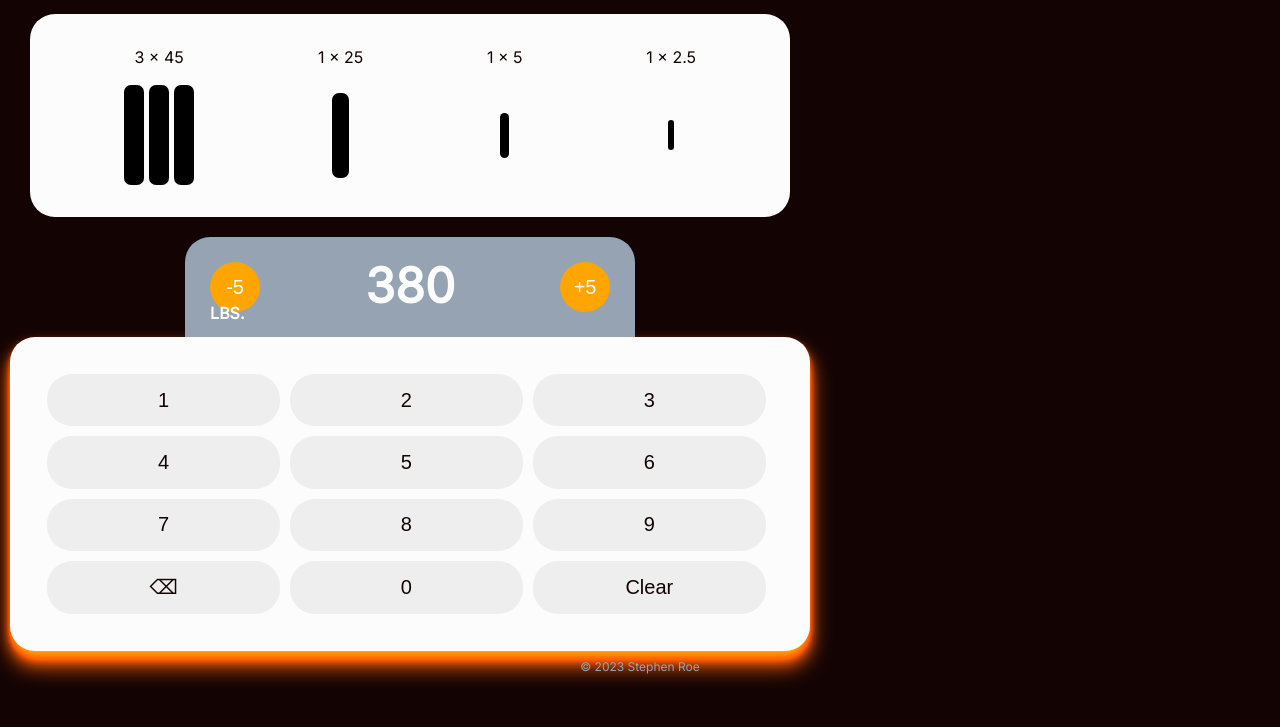
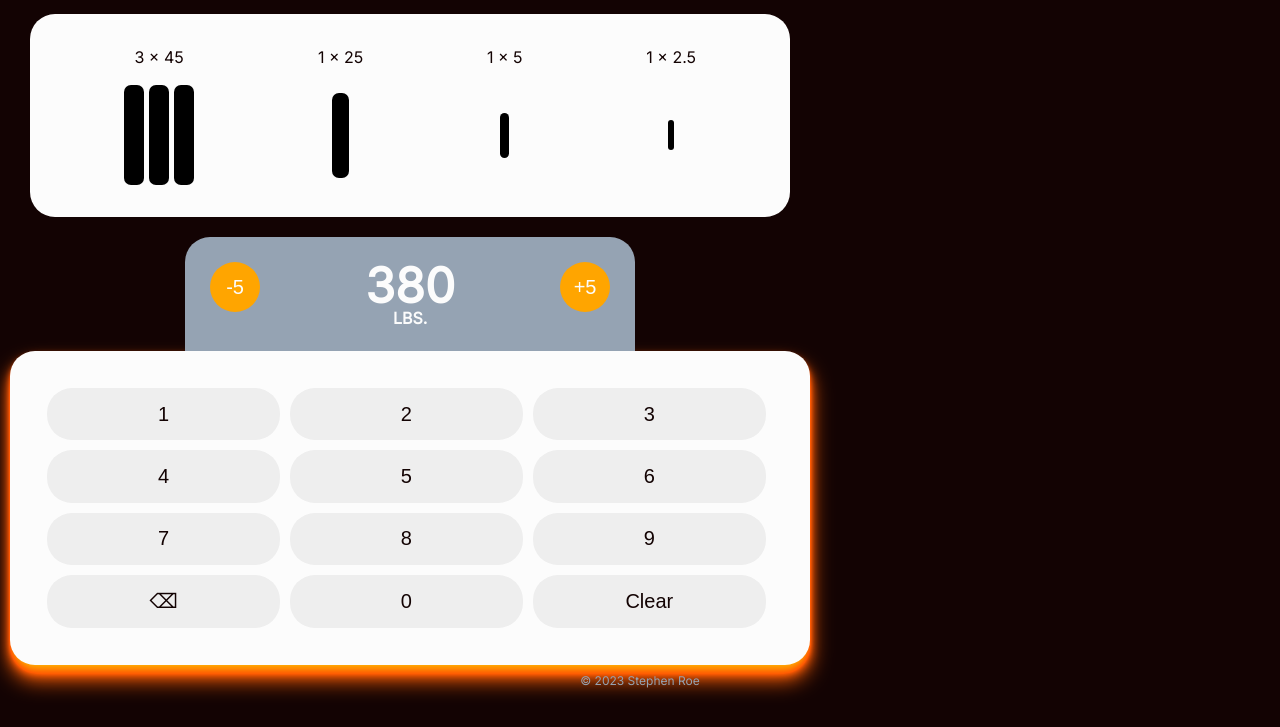
Before and after one commit to stephengroe/barbell-tools, a plain HTML site: page visualizer.html in a window 1280 px wide. Shown: the part 73-800 px from the top of the page. Drawn offline with Linux system fonts and the light colour scheme.

Commit message:
Move unit display to <span> element

```diff
--- a/script.js
+++ b/script.js
@@ -8,7 +8,7 @@ let visualizer = document.querySelector("#visualizer");
 let calcButton = document.querySelectorAll(".keypad button");
 
 // Set up display at start
-calcDisplay.textContent = enteredWeight;
+updateCalcDisplay(enteredWeight);
 updateVisualizer(enteredWeight);
 
 // Calculator functions
@@ -42,10 +42,20 @@ calcButton.forEach(item => {
             enteredWeight = updateWeight;
         }
 
-        calcDisplay.textContent = enteredWeight;
+        updateCalcDisplay(enteredWeight);
         updateVisualizer(enteredWeight);
     });
 });
+
+
+function updateCalcDisplay(weight){
+    let unitMarker = document.createElement("span");
+    unitMarker.setAttribute("id", "unit");
+    unitMarker.textContent = "lbs.";
+
+    calcDisplay.textContent = weight;
+    calcDisplay.appendChild(unitMarker);
+}
 
 function updateVisualizer(weight) {
     removeChildNodes(visualizer);
--- a/style.css
+++ b/style.css
@@ -148,12 +148,9 @@ body {
 }
 
 .display #unit {
-    position: absolute;
-    bottom: 1em;
     font-size: 1rem;
     text-transform: uppercase;
     display: block;
-    margin: auto;
 }
 
 .display button {
--- a/visualizer.html
+++ b/visualizer.html
@@ -24,7 +24,7 @@
 
     <div class="display card">
         <button>-5</button>
-        <output id="calc-display"></output><span id="unit">lbs.</span>
+        <output id="calc-display"></output>
         <button>+5</button>
     </div>
 
```
